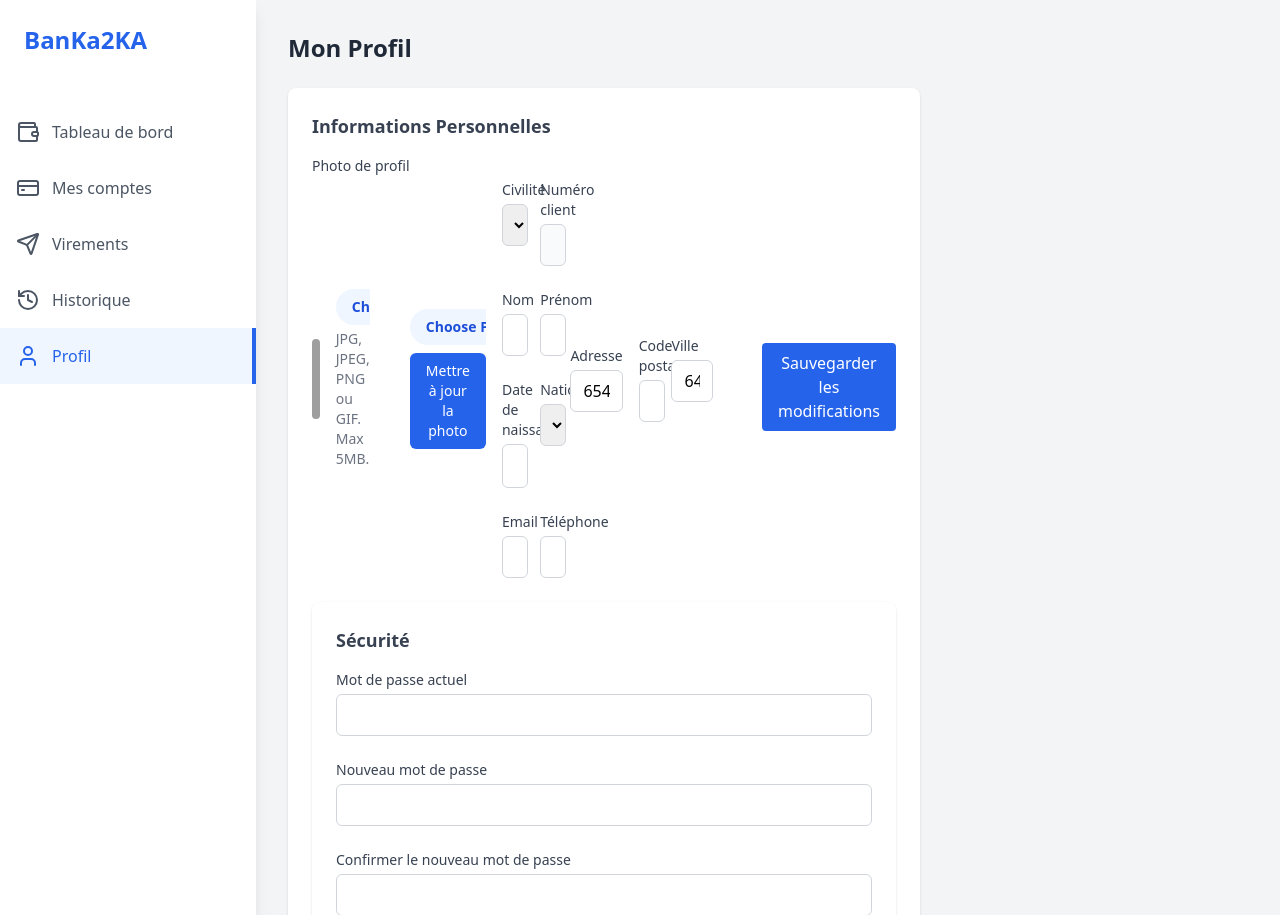
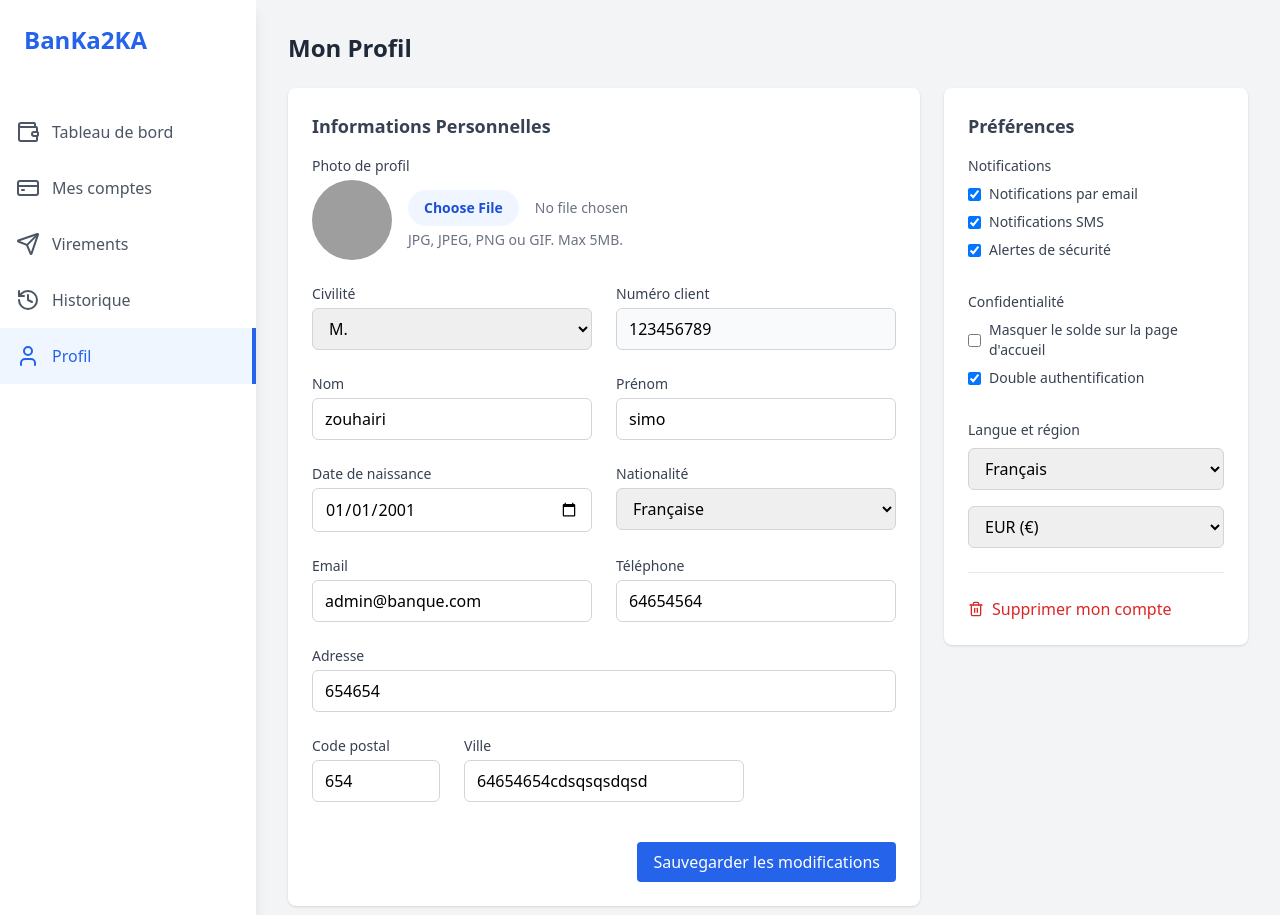
Before and after one commit to uid0Z0uh4iri/Banking_app, a PHP site: page /client/profil.php in a window 1280 px wide. Shown: the top 915 px of the page. Run offline with PHP 8.4, Linux system fonts and the light colour scheme; a user stored in the database is signed in; data comes from the database, SQL or seed files in the repository; some libraries are stand-ins or nearby versions; grey boxes are pictures that could not be loaded.

Commit message:
profil fixing

```diff
--- a/client/profil.php
+++ b/client/profil.php
@@ -283,7 +283,6 @@
                             <h3 class="text-lg font-semibold text-gray-700 mb-4">Informations Personnelles</h3>
                             <form class="space-y-6" method="POST" enctype="multipart/form-data">
                                 <!-- Photo de profil -->
-
                                 <div class="mb-6">
                                     <label class="block text-sm font-medium text-gray-700">Photo de profil</label>
                                     <div class="mt-1 flex items-center space-x-4">
@@ -302,36 +301,6 @@
                                                 hover:file:bg-blue-100">
                                             <p class="mt-1 text-sm text-gray-500">JPG, JPEG, PNG ou GIF. Max 5MB.</p>
                                         </div>
-                                <div class="flex items-center space-x-6">
-                                    <div class="relative">
-                                        <img
-                                            src="<?php echo isset($user['profile_pic']) ? '../images/' . $user['profile_pic'] : '../assets/images/default-avatar.png'; ?>"
-                                            alt="Photo de profil"
-                                            class="w-24 h-24 rounded-full object-cover"
-                                        >
-                                    </div>
-                                    <div class="flex-1">
-                                        <label class="block">
-                                            <span class="sr-only">Choisir une photo</span>
-                                            <input
-                                                type="file"
-                                                name="profile_pic"
-                                                accept="image/*"
-                                                class="block w-full text-sm text-gray-500
-                                                    file:mr-4 file:py-2 file:px-4
-                                                    file:rounded-full file:border-0
-                                                    file:text-sm file:font-semibold
-                                                    file:bg-blue-50 file:text-blue-700
-                                                    hover:file:bg-blue-100"
-                                        >
-                                        </label>
-                                        <button
-                                            type="submit"
-                                            class="mt-2 px-4 py-2 bg-blue-600 text-white rounded-md hover:bg-blue-700 text-sm"
-                                        >
-                                            Mettre à jour la photo
-                                        </button>
-
                                     </div>
                                 </div>
 
```
Also changed, not shown: 2 other files.
